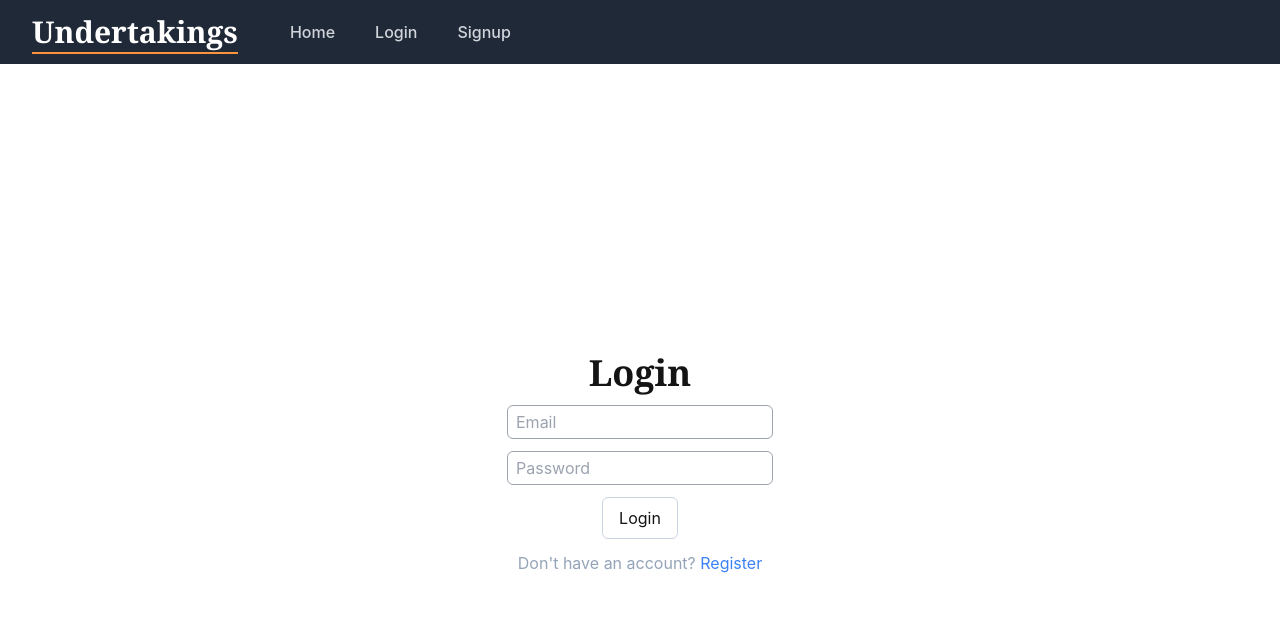
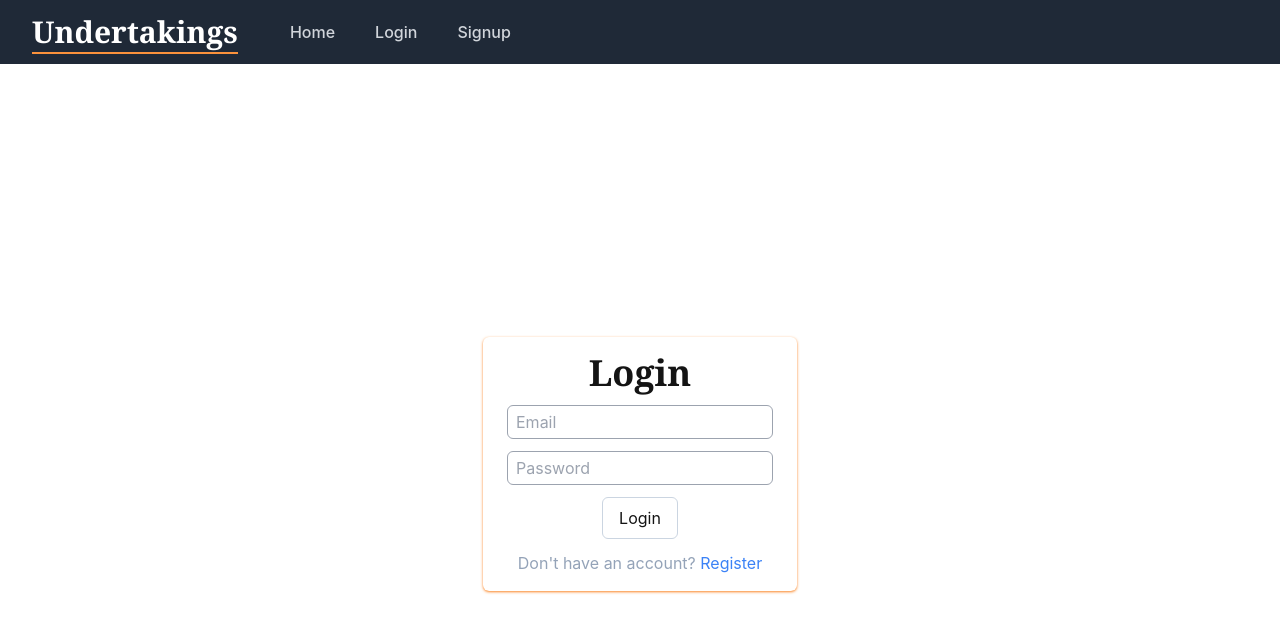
Before and after one commit to yuvenalmash/undertakings-webapp, a React (Vite) app: page /login in a window 1280 px wide. Shown: the top 632 px of the page. Built offline with nearby package versions, Linux system fonts and the light colour scheme.

Commit message:
Add a border shadow

```diff
--- a/src/features/authentication/Login.tsx
+++ b/src/features/authentication/Login.tsx
@@ -30,7 +30,8 @@ const Login = () => {
   }
 
   return (
-    <div className="flex flex-col items-center justify-center h-screen space-y-3">
+    <div className="flex flex-col items-center justify-center h-screen">
+      <div className="flex flex-col items-center justify-center space-y-3 px-6 py-4 rounded-md shadow shadow-orange-400">
         <h1 className="text-4xl font-bold font-serif">Login</h1>
         {status === "loading" && <p>Loading...</p>}
         {error && <p>{error}</p>}
@@ -48,7 +49,6 @@ const Login = () => {
           onChange={(e) => setPassword(e.target.value)}
           className="border border-gray-400 px-2 py-1 rounded-md text-slate-700"
         />
-
         <button
           onClick={handleLogin}
           className="border border-slate-300 hover:border-orange-400 px-4 py-2 rounded-md"
@@ -62,6 +62,7 @@ const Login = () => {
           </Link>
         </p>
       </div>
+    </div>
   )
 }
 
--- a/src/features/authentication/Register.tsx
+++ b/src/features/authentication/Register.tsx
@@ -45,6 +45,7 @@ const Register = () => {
 
   return (
     <div className="flex flex-col items-center justify-center h-screen space-y-3">
+      <div className="flex flex-col items-center justify-center space-y-3 px-6 py-4 rounded-md shadow shadow-orange-400">
         <h1 className="text-4xl font-bold font-serif">Signup</h1>
         {status === "loading" && <p>Loading...</p>}
         {error && <p>{error}</p>}
@@ -76,7 +77,6 @@ const Register = () => {
           onChange={(e) => setPasswordConfirmation(e.target.value)}
           className="border border-gray-400 px-2 py-1 rounded-md text-slate-700"
         />
-
         <button
           onClick={handleSignup}
           className="font-bold border border-slate-300 hover:border-orange-400 px-4 py-2 rounded-md"
@@ -90,6 +90,7 @@ const Register = () => {
           </Link>
         </p>
       </div>
+    </div>
   )
 }
 
--- a/src/features/task/NewTask.tsx
+++ b/src/features/task/NewTask.tsx
@@ -48,7 +48,7 @@ const NewTask = () => {
 
   return (
     <div className="flex flex-col items-center justify-center h-screen">
-      <div className="flex flex-col items-center justify-center space-y-3 bg-gray-800 border border-gray-400 px-4 py-2 rounded-md shadow-lg shadow-orange-400">
+      <div className="flex flex-col items-center justify-center space-y-3 bg-gray-800 px-6 py-4 rounded-md shadow shadow-orange-400">
         <h1 className="text-4xl font-bold font-serif">New Task</h1>
         {status === "loading" && <p>Loading...</p>}
         {error && <p>{error}</p>}
--- a/src/features/task/TasksList.tsx
+++ b/src/features/task/TasksList.tsx
@@ -38,7 +38,7 @@ const TasksList = () => {
   }
 
   return (
-    <section className="max-w-7xl mx-auto flex flex-col items-center mt-6  bg-gray-800 rounded-md p-4">
+    <section className="max-w-7xl mx-auto flex flex-col items-center mt-6  bg-gray-800 rounded-md p-4 shadow-orange-400 shadow">
       <h2 className="text-4xl font-bold font-serif">Tasks</h2>
       {status === "loading" ? (
         <div className="text-2xl font-serif">Loading...</div>
```
Lines whose indentation alone changed are shown as unchanged.
